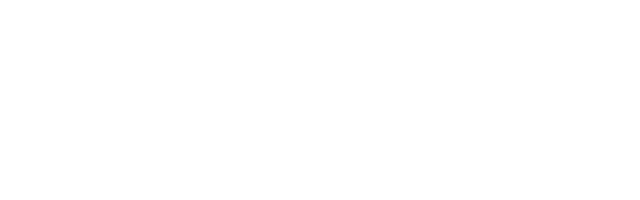
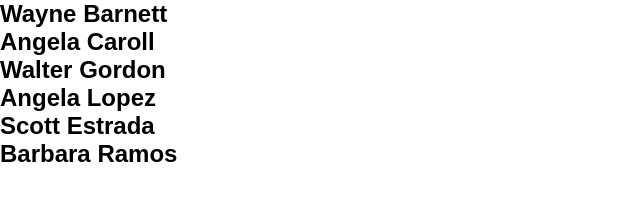
Before and after one commit to Bistaaa/js-our-team, a plain HTML site: page index.html in a window 1280 px wide. Shown: the whole page, without its empty margins (0-640 px from the left). Drawn offline with Linux system fonts and the light colour scheme.

Commit message:
nomi nel dom

```diff
--- a/index.html
+++ b/index.html
@@ -8,7 +8,11 @@
         <title>The Team</title>
     </head>
     <body>
+        <div id="container">
+            <div id="team_info">
 
+            </div>
+        </div>
 
         <script type="text/javascript" src="js/main.js"></script>
     </body>
--- a/js/main.js
+++ b/js/main.js
@@ -32,6 +32,9 @@ const teamInfo = [
 ];
 
 for (let i = 0; i < teamInfo.length; i++) {
-    const infoArray = teamInfo[i];
-    console.log(infoArray);
+    const nameArray = teamInfo[i].name;
+    const nameDom = document.createElement("h2");
+    const container = document.getElementById("team_info");
+    container.append(nameDom);
+    nameDom.append(nameArray);
 }
```
